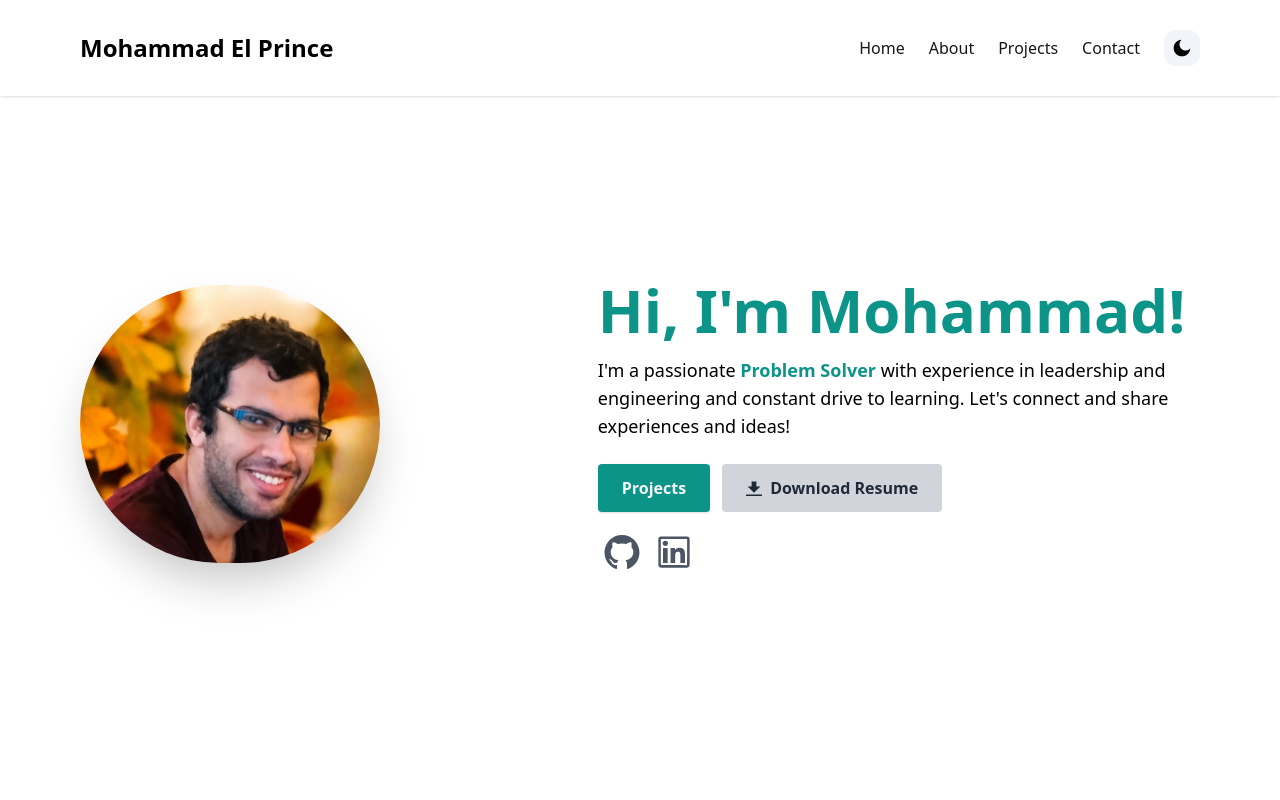
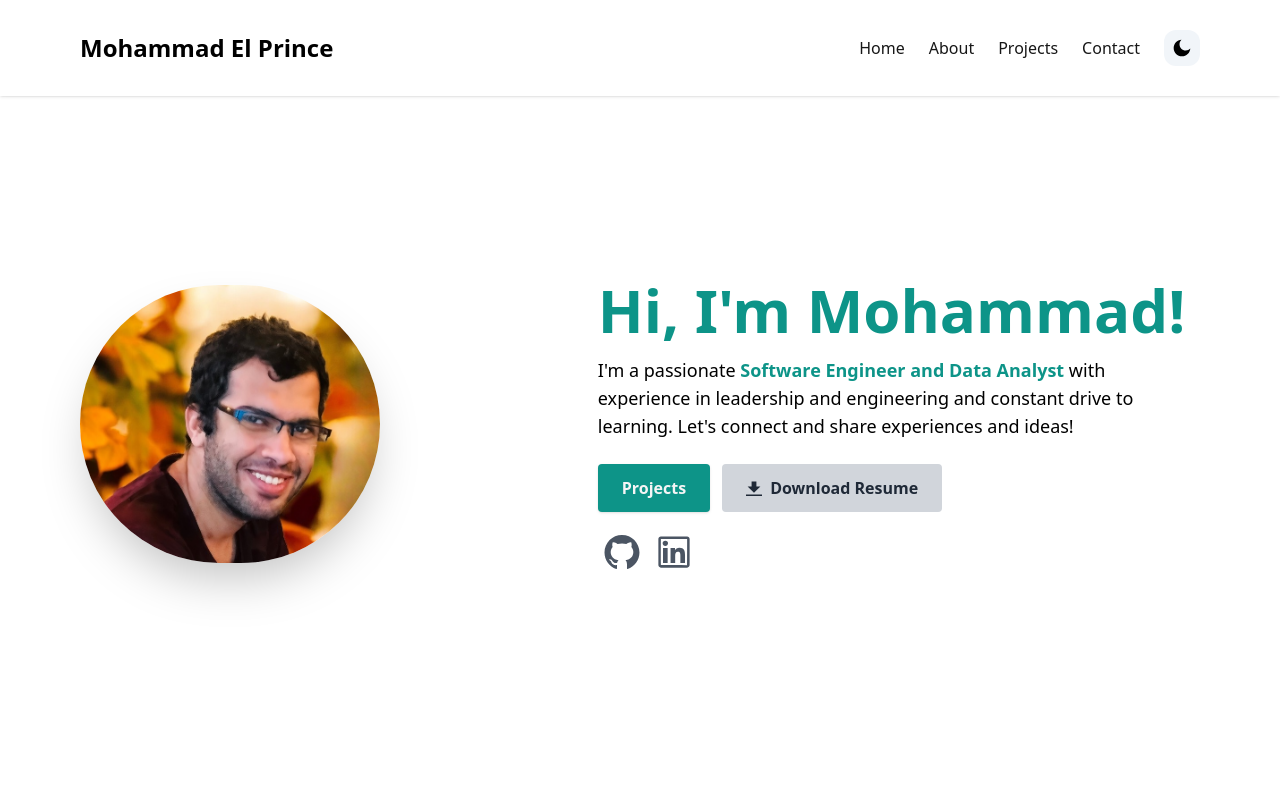
Before and after one commit to elprince-dev/portfolio-nextjs, a Next.js app: page / in a window 1280 px wide. Shown: the top 800 px of the page. Built offline with nearby package versions, Linux system fonts and the light colour scheme.

Commit message:
Updates titles

```diff
--- a/src/components/AboutSection.jsx
+++ b/src/components/AboutSection.jsx
@@ -35,7 +35,7 @@ const AboutSection = () => {
               {" "}
               Hi, my name is Mohammad and I am a{" "}
               <span className="font-bold"> highly ambitious</span>,{" "}
-              <span className="font-bold">self-motivated</span> {""} Problem Solver based in Milton, ON.
+              <span className="font-bold">self-motivated</span> {""} Software Engineer and Data Analyst based in Milton, ON.
             </p>
             <br />
             <p>
--- a/src/components/HeroSection.jsx
+++ b/src/components/HeroSection.jsx
@@ -25,7 +25,7 @@ const HeroSection = () => {
           <p className="text-lg mt-4 mb-6">
             I&#39;m a passionate{" "}
             <span className="font-semibold text-teal-600">
-              Problem Solver
+              Software Engineer and Data Analyst
             </span>{" "}
             with experience in leadership and engineering and constant drive to
             learning. Let&#39;s connect and share experiences and ideas!
```
